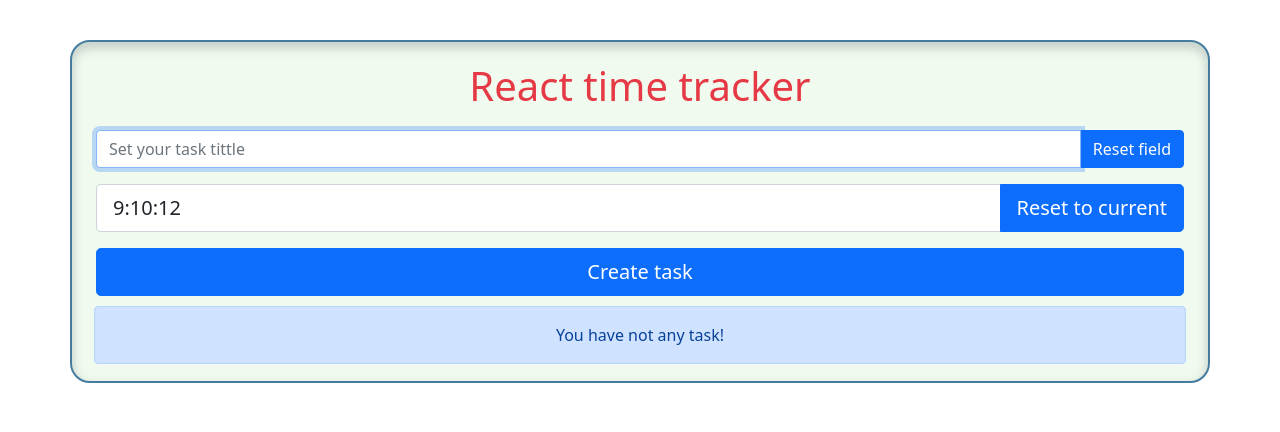
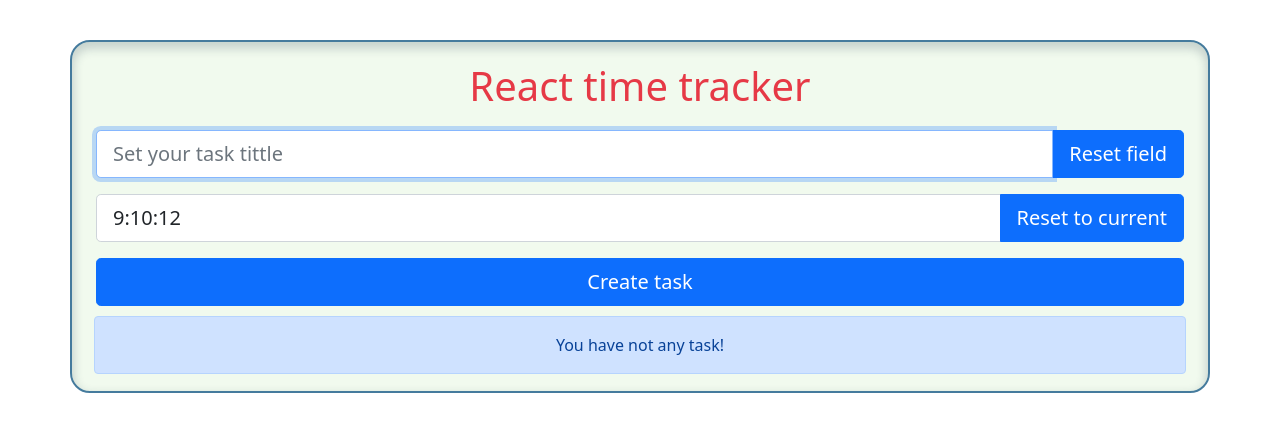
Before and after one commit to dilovskyi/timetracker, a React (Create React App) app: page / in a window 1280 px wide. Shown: the top 432 px of the page. Built offline with nearby package versions, Linux system fonts and the light colour scheme.

Commit message:
Fixed TaskTitleInput component

```diff
--- a/src/components/TaskForm/TaskTitleInput/TaskTitleInput.js
+++ b/src/components/TaskForm/TaskTitleInput/TaskTitleInput.js
@@ -4,23 +4,16 @@ import * as actions from "../../../redux/actions/taskTitleInput";
 
 function TaskTitleInput({ value, setTaskTitle, resetTaskTitle }) {
   return (
-    <div class="input-group mb-3">
+    <div class="input-group mb-3 input-group-lg">
       <input
         autoFocus
         value={value}
         type="text"
         class="form-control"
         placeholder="Set your task tittle"
-        aria-label="Set your task tittle"
-        aria-describedby="button-addon2"
         onChange={(e) => setTaskTitle(e.target.value)}
       />
-      <button
-        class="btn btn-primary"
-        type="button"
-        id="button-addon2"
-        onClick={resetTaskTitle}
-      >
+      <button class="btn btn-primary" type="button" onClick={resetTaskTitle}>
         Reset field
       </button>
     </div>
```
